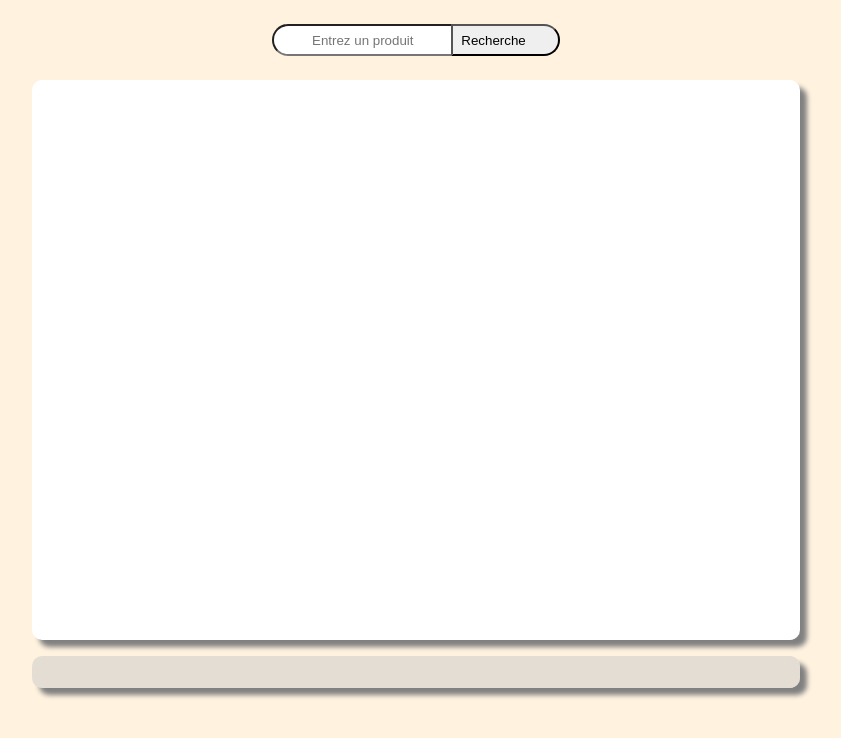
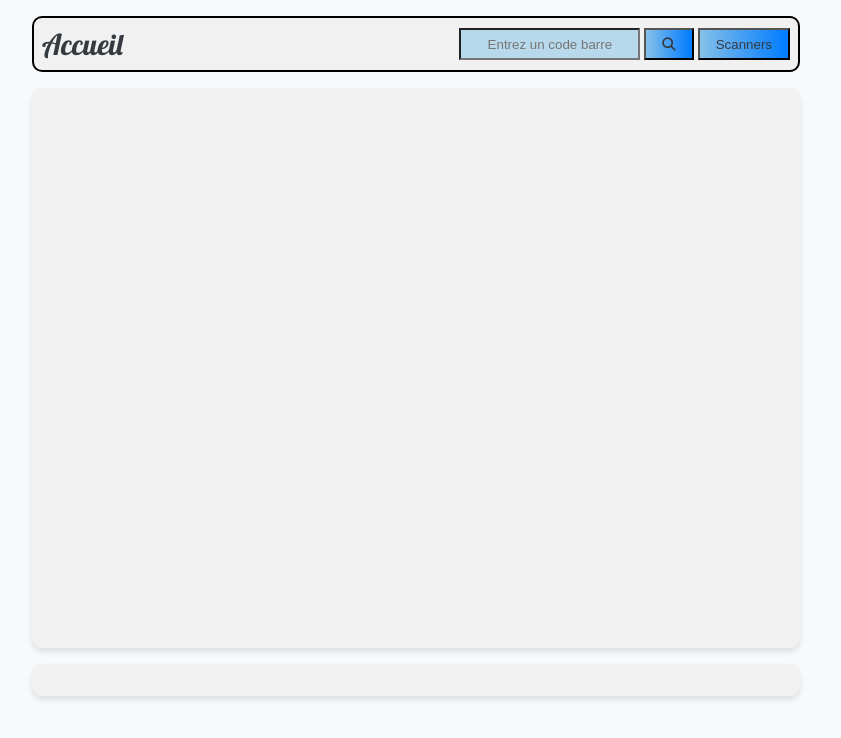
Before and after one commit to ichdev-art/OFF, a plain HTML site: page index.html in a window 1280 px wide. Shown: the whole page, without its empty margins (224-1065 px from the left). Drawn offline with Linux system fonts and the light colour scheme; no server answers; a web font is replaced by a local one.

Commit message:
amelioration du css

```diff
--- a/assets/css/style.css
+++ b/assets/css/style.css
@@ -8,56 +8,72 @@
     margin: 0;
     padding: 0;
     box-sizing: border-box;
-
 }
 
-h1,h2 {
-font-family: "Lobster", sans-serif;
-font-weight: normal;
+a {
+    text-decoration: none;
+    color: #343A40;
+    font-family: "Lobster", sans-serif;
+    font-size: 1.8rem;
 }
 
-h2 span,p {
-font-family: "Nunito", sans-serif;
+h1,
+h2 {
+    font-family: "Lobster", sans-serif;
+    font-weight: normal;
+    font-size: 1.8rem;
+    color: #343A40;
+}
+
+h2 span,
+p {
+    font-family: "Nunito", sans-serif;
+    font-size: 1rem;
+    color: #343A40;
 }
 
 body {
     width: 60%;
     margin: 0 auto;
-    background: #FFF2DF;
+    background: #F8F9FA;
 }
 
-.textSearch {
+.navbar {
     display: flex;
-    justify-content: center;
+    justify-content: space-between;
+    align-items: center;
+    padding: 0.5rem;
+    border: 2px solid black;
+    border-radius: 10px;
+    width: 100%;
+    margin-top: 1rem;
+    margin-bottom: 1rem;
+    background: #F1F1F1;
 }
 
 #nProduit {
     height: 2rem;
-    border-top-left-radius: 20px;
-    border-bottom-left-radius: 20px;
     text-align: center;
-    margin: 1.5rem auto;
-    border-right: none;
+    background: #85c1e985;
+    color: #343A40;
 }
 
 button {
-
     height: 2rem;
-    border-top-right-radius: 20px;
-    border-bottom-right-radius: 20px;
-    padding-left: 0.5rem;
-    padding-right: 2rem;
-    margin: 1.5rem auto;
+    padding-left: 1rem;
+    padding-right: 1rem;
+    background: linear-gradient(90deg, #85C1E9 0%, #007BFF 100%);
+    color: #343A40;
 }
 
 .card {
     display: flex;
     align-items: center;
     height: 35rem;
-    background: white;
+    background: #F1F1F1;
     border-radius: 10px;
     margin-bottom: 1rem;
-    box-shadow: 7px 7px 5px gray;
+    box-shadow: 0px 4px 6px rgba(0, 0, 0, 0.1);
 }
 
 .leftimg {
@@ -79,10 +95,6 @@ button {
 
 .gramme {
     text-transform: none;
-}
-
-h2 {
-    font-size: 1rem;
 }
 
 span {
@@ -116,9 +128,9 @@ span {
 }
 
 .cardbottom {
-    box-shadow: 7px 7px 5px gray;
+    box-shadow: 0px 4px 6px rgba(0, 0, 0, 0.1);
     border-radius: 10px;
-    background: rgba(206, 204, 204, 0.544);
+    background: #F1F1F1;
     padding: 1rem;
 }
 
@@ -131,40 +143,50 @@ span {
     text-transform: capitalize;
 }
 
-.vert{
+.vert {
     background: #00803e8a;
 }
+
 .vertclair {
     background: #88bd258d;
 }
+
 .jaune {
     background: #ffcc008f;
 }
+
 .orange {
     background: #ffa6007c;
 }
+
 .rouge {
     background: #e6321293;
 }
+
 .gris {
     background: #f1f1f195;
 }
 
-.txtvert{
+.txtvert {
     color: green;
 }
+
 .txtvertclair {
     color: greenyellow;
 }
+
 .txtjaune {
     color: yellow;
 }
+
 .txtorange {
     color: orange;
 }
+
 .txtrouge {
     color: red;
 }
+
 .txtgris {
     color: gray;
 }
@@ -176,18 +198,22 @@ span {
 .sousCard1 p {
     text-align: center;
 }
-@media (max-width:640px){
+
+@media (max-width:640px) {
     body {
         width: 100%;
     }
 
-    .corresp{
+    .corresp {
         flex-direction: column;
     }
+
     .card {
         flex-direction: column;
         height: max-content;
         margin-bottom: 1rem;
+        margin-right: 1rem;
+        margin-left: 1rem;
     }
 
     form {
@@ -195,11 +221,30 @@ span {
         border-top-left-radius: 10px;
     }
 
-    button {
-        padding: 0;
-    }
-
     .cardbottom h2 {
         text-align: center;
     }
+
+    .cardbottom {
+        margin-right: 1rem;
+        margin-left: 1rem;
+    }
+
+    h1,
+    h2 {
+        font-size: 1rem;
+    }
+
+    h2 span,
+    p {
+        font-size: 0.8rem;
+    }
+
+    .righttxt {
+        margin-bottom: 1rem;
+    }
+
+    .leftimg img {
+        width: 100%;
+    }
 }
--- a/index.html
+++ b/index.html
@@ -9,12 +9,18 @@
 </head>
 
 <body>
-    <div class="textSearch">
-        <form role="search">
-            <input type="text" name="Produit" id="nProduit" placeholder="Entrez un produit"><button
-                type="submit">Recherche</button>
-        </form>
-    </div>
+    <form role="search">
+        <div class="navbar">
+            <div class="rightnav">
+                <a href="./index.html">Accueil</a>
+            </div>
+            <div class="leftnav">
+                <input type="text" name="Produit" id="nProduit" placeholder="Entrez un code barre">
+                <button type="submit"><i class="fa-solid fa-magnifying-glass"></i></button>
+                <button type="submit">Scanners</button>
+            </div>
+        </div>
+    </form>
     <div class="card">
         <!-- <div class="leftimg">
             <img src="selected_images/front/display/fr" alt="Image du produit">
@@ -49,6 +55,8 @@
         </div> -->
     </div>
     <script src="./assets/js/index.js"></script>
+    <script src="https://kit.fontawesome.com/8b462dcb6d.js" crossorigin="anonymous"></script>
+
 </body>
 
 </html>
```
Also changed, not shown: assets/js/index.js (+9 -9 lines), assets/img/magnifying-glass-solid.svg (added).
